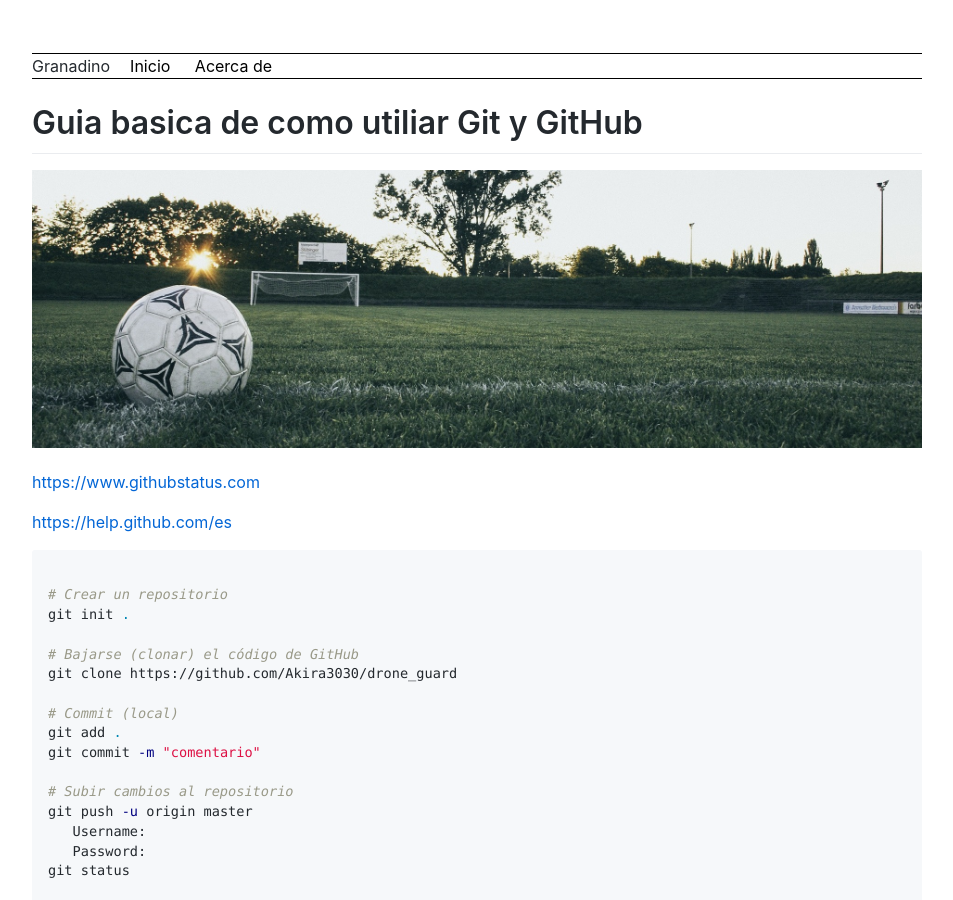
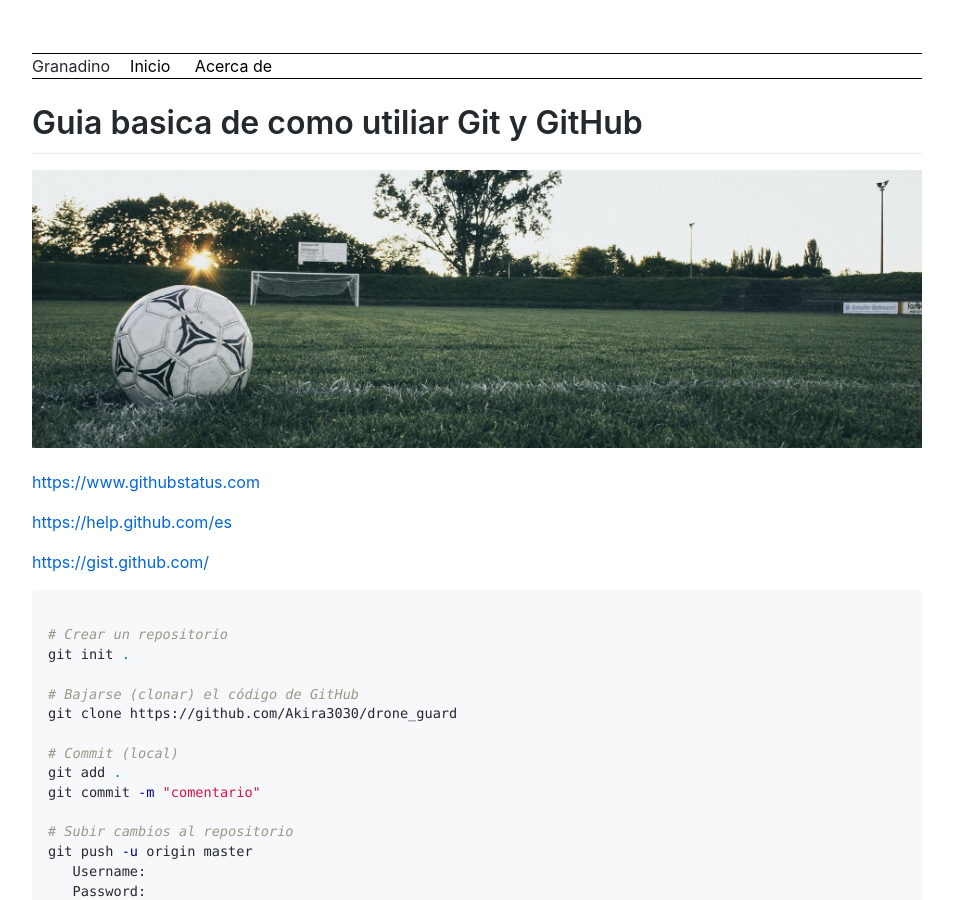
Before and after one commit to Akira3030/formacion, a Jekyll site: the page built from articulos/trabajando-con-github.md, in a window 1280 px wide and 900 px high. Shown: the whole window, without its empty margins (163-1116 px from the left). Built offline with Jekyll 4.4.1, drawn with Linux system fonts in a browser that asks for light colours; some of the changed lines change nothing that is shown.

Commit message:
Update trabajando-con-github.md

````diff
--- a/articulos/trabajando-con-github.md
+++ b/articulos/trabajando-con-github.md
@@ -10,6 +10,11 @@ title: "Entorno virtual"
 [https://www.githubstatus.com](https://www.githubstatus.com)
 
 [https://help.github.com/es](https://help.github.com/es)
+
+[https://gist.github.com/](https://gist.github.com/)
+
+
+
 
 ```sh
 
````
